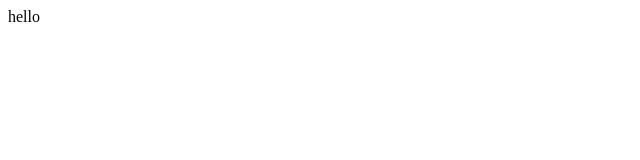
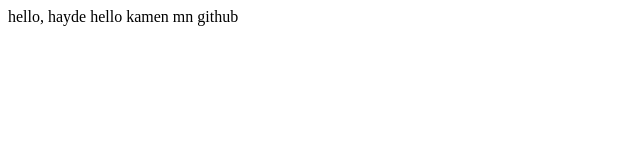
Before and after one commit to mariomassoud/Testrepo, a plain HTML site: page index.html in a window 1280 px wide. Shown: the whole page, without its empty margins (0-640 px from the left). Drawn offline with Linux system fonts and the light colour scheme.

Commit message:
Update index.html

```diff
--- a/index.html
+++ b/index.html
@@ -6,6 +6,6 @@
   <title>Document</title>
 </head>
 <body>
-  hello
+  hello, hayde hello kamen mn github
 </body>
 </html>
```
